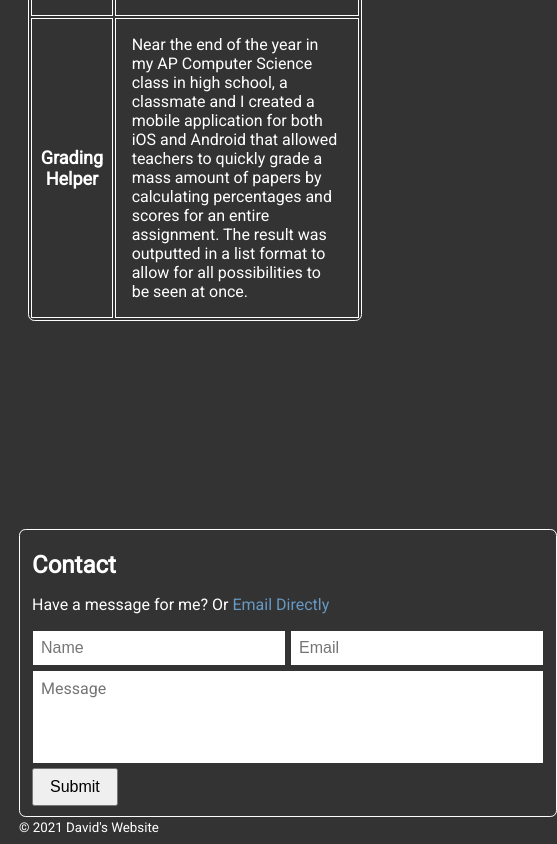
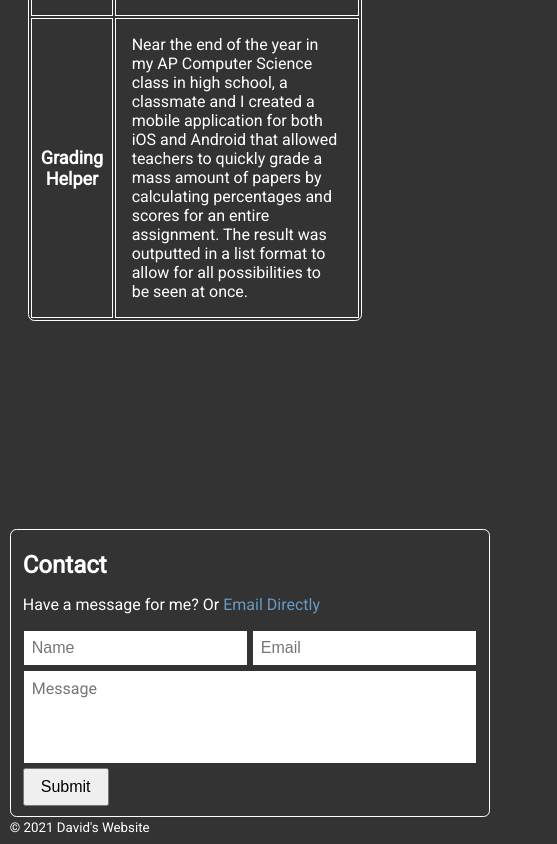
Before and after one commit to David-Strupinski/Portfolio, a plain HTML site: page index.html in a window 390 px wide. Shown: the part 1592-2436 px from the top of the page, 557 px wide, since content can reach past the window. Drawn offline with Linux system fonts and the light colour scheme.

Commit message:
fixed contact box width on mobile

```diff
--- a/css/style.css
+++ b/css/style.css
@@ -19,7 +19,7 @@ h1{
 	font-weight: bold;
 }
 
-body, footer{
+body{
 	width: 95%;
 	margin-left: auto;
 	margin-right: auto;
@@ -187,7 +187,7 @@ textarea{
 }
 
 fieldset{
-	width: 32em;
+	width: 10vw;
 	border: 1px solid;
 	border-radius: 0.4em;
 	margin-left: auto;
```
